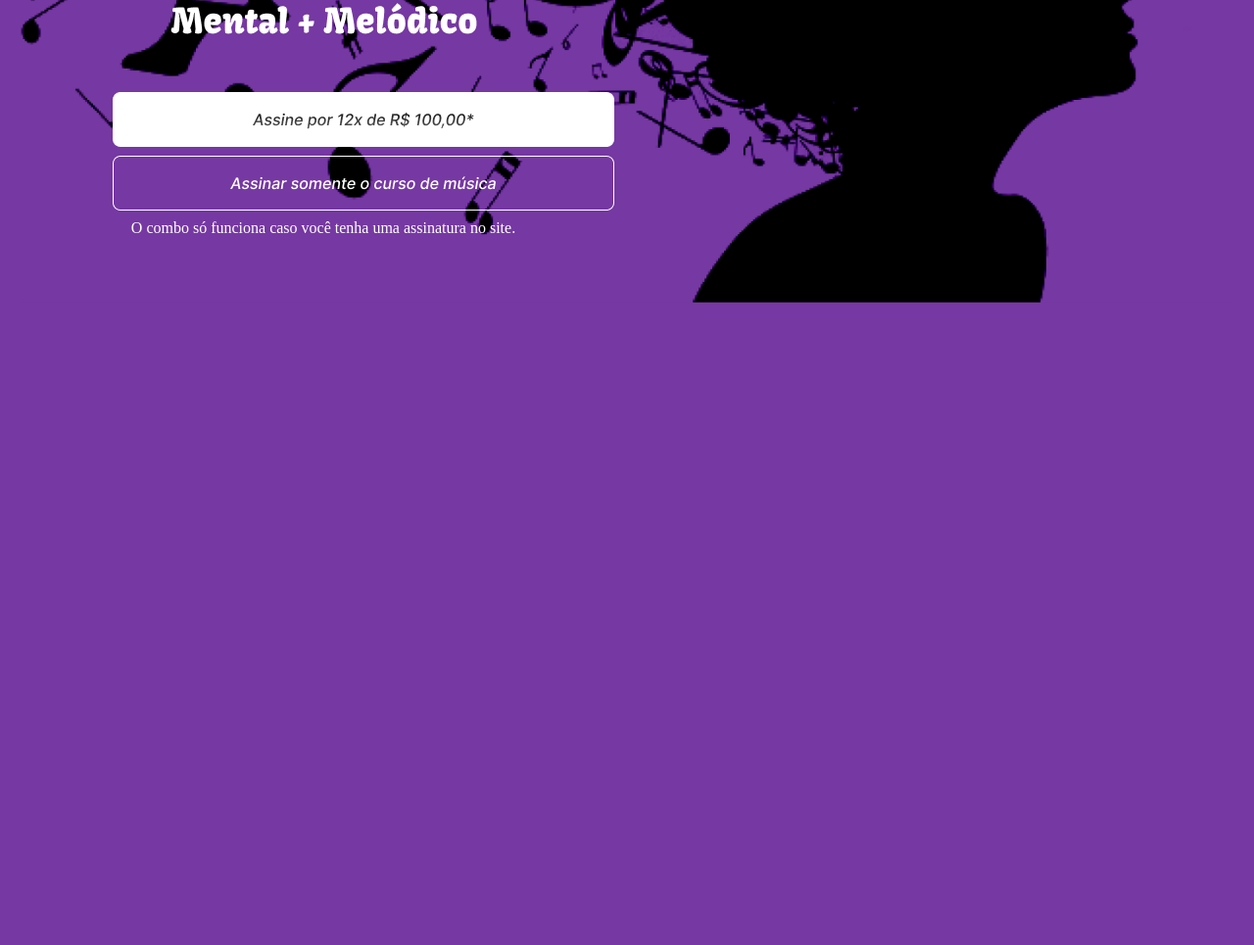
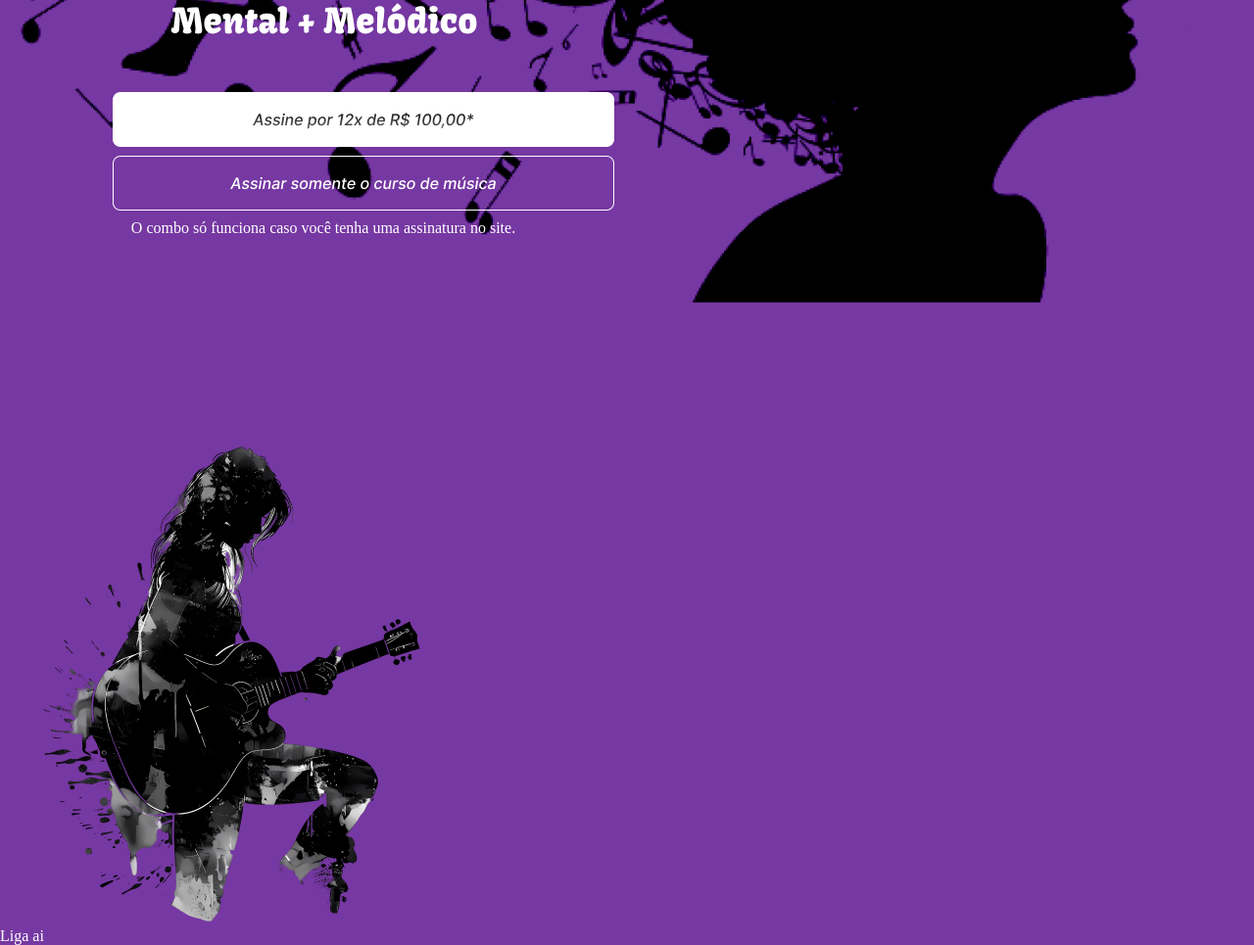
Before and after one commit to JuhOnix/PsicoMelodia, a plain HTML site: page PsicoMelodia/index.html in a window 1280 px wide. Shown: the part 392-1357 px from the top of the page at 98% size. Before the commit the page ends 840 px from the top, so only its background shows below. Drawn offline with Linux system fonts and the light colour scheme.

Commit message:
Add files via upload

```diff
--- a/PsicoMelodia/index.html
+++ b/PsicoMelodia/index.html
@@ -21,6 +21,12 @@
     </div>
     </div>
     </section>
+    <section>
+        <img src="img/musica.png" alt="uma silhueta feminina com uma guitarra">
+        <div class="imagem-2">
+            <p>Liga ai</p>
+        </div>
+    </section>
 </body>
 
 </html>
```
